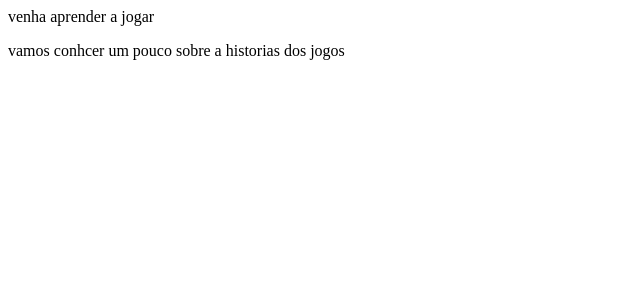
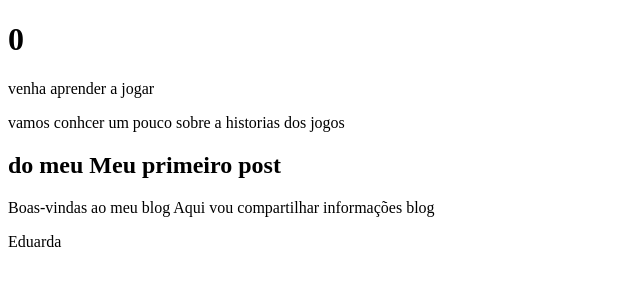
Before and after one commit to eeferraso/blogdaduda, a plain HTML site: page index.html in a window 1280 px wide. Shown: the whole page, without its empty margins (0-640 px from the left). Drawn offline with Linux system fonts and the light colour scheme.

Commit message:
terminamos a aula 2

```diff
--- a/index.html
+++ b/index.html
@@ -6,7 +6,16 @@
     <title>aprender os jogos</title>
 </head>
 <body>
-    <h></h> venha aprender a jogar
-    <p></p>vamos conhcer um pouco sobre a historias dos jogos
+    <header>
+        <h1>0</h1> venha aprender a jogar
+     <p></p>vamos conhcer um pouco sobre a historias dos jogos
+    </header>
+    <main>
+
+    <h2>do meu Meu primeiro post</h2>
+      <p>Boas-vindas ao meu blog
+   Aqui vou compartilhar informações blog
+    <p></p> Eduarda </p>
+
 </body>
 </html>
```
